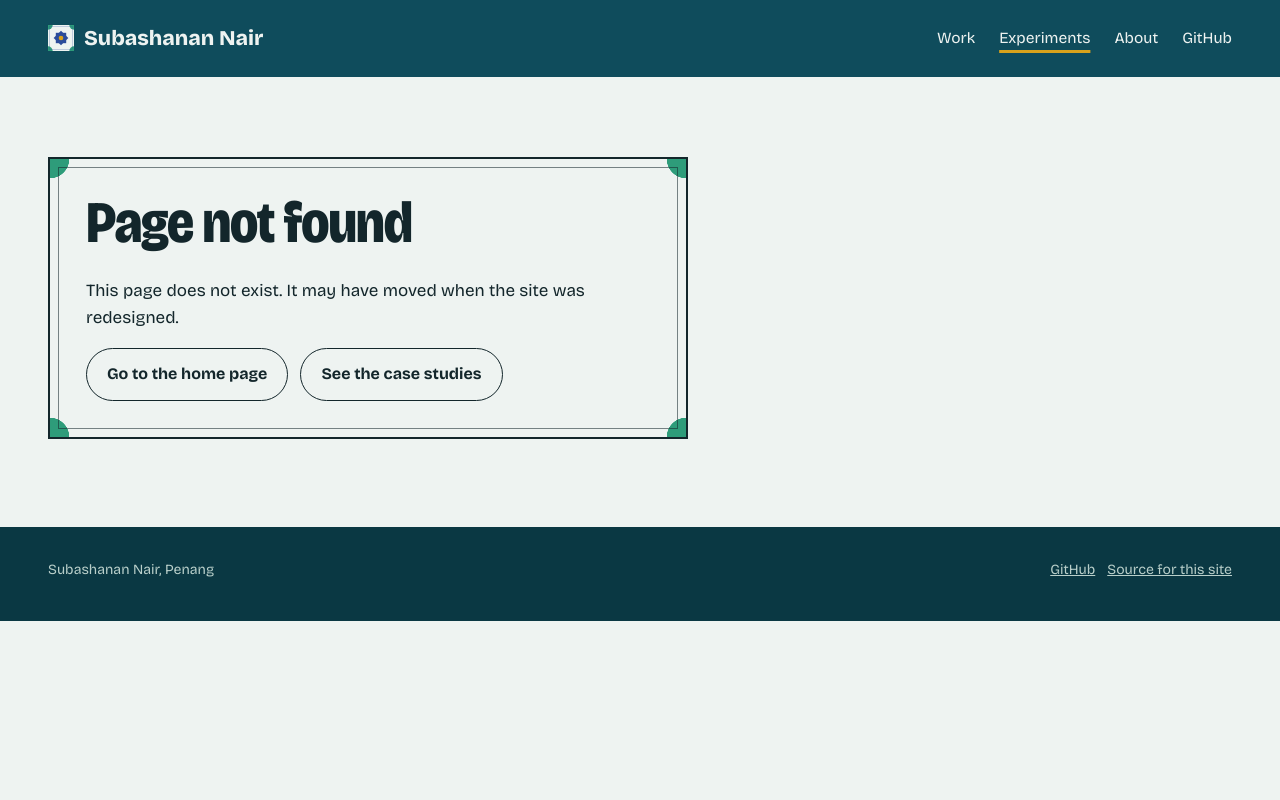
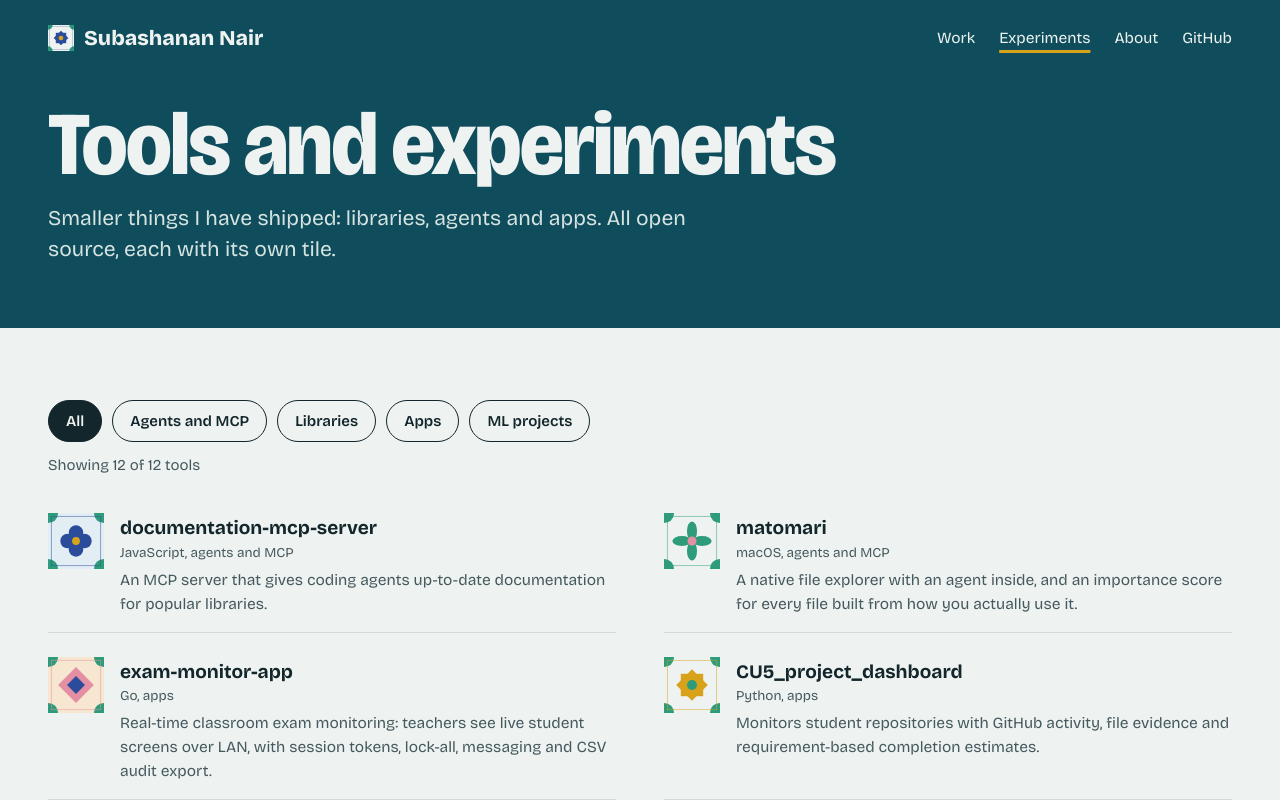
Before and after one commit to SubaashNair/subashanan-nair-portfolio, a Next.js app in the folder apps/web/: page /experiments in a window 1280 px wide. Before the commit this address had no page. Shown: the top 800 px of the page. Built offline with nearby package versions, Linux system fonts and the light colour scheme.

Commit message:
feat: add experiments and about pages

```diff
--- /dev/null
+++ b/apps/web/src/app/experiments/page.tsx
@@ -0,0 +1,30 @@
+import type { Metadata } from "next";
+
+import { ExperimentList } from "@/components/experiments/experiment-list";
+
+export const metadata: Metadata = { title: "Tools and experiments", description: "Libraries, agents and apps Subashanan Nair has shipped. All open source." };
+
+export default function ExperimentsPage() {
+  return (
+    <>
+      <div className="top">
+        <div className="wrap">
+          <div className="page-hero solo">
+            <div>
+              <h1>Tools and experiments</h1>
+              <p className="lede">Smaller things I have shipped: libraries, agents and apps. All open source, each with its own tile.</p>
+            </div>
+          </div>
+        </div>
+      </div>
+      <main id="main">
+        <div className="wrap page-end">
+          <section className="part" aria-labelledby="list-h">
+            <h2 id="list-h" className="sr">All tools</h2>
+            <ExperimentList />
+          </section>
+        </div>
+      </main>
+    </>
+  );
+}
--- /dev/null
+++ b/apps/web/src/components/experiments/experiment-list.tsx
@@ -0,0 +1,39 @@
+"use client";
+
+import { useState, useSyncExternalStore } from "react";
+
+import { ToggleGroup } from "@/components/ui/toggle-group";
+import { EXPERIMENT_CATEGORIES, experiments } from "@/content/experiments";
+
+import { ToolItem } from "./tool-item";
+
+const ALL = "all";
+const noop = () => () => {};
+
+export function ExperimentList() {
+  // False on the server and true in the browser, so a no-JavaScript visitor sees every tool and no dead buttons.
+  const hydrated = useSyncExternalStore(noop, () => true, () => false);
+  const [filter, setFilter] = useState<ReadonlySet<string>>(new Set([ALL]));
+
+  const active = [...filter][0] ?? ALL;
+  const shown = active === ALL ? experiments : experiments.filter((e) => e.category === active);
+
+  return (
+    <>
+      {hydrated && (
+        <>
+          <ToggleGroup
+            label="Filter by category"
+            mode="single"
+            className="filters"
+            pressed={filter}
+            onChange={setFilter}
+            items={[{ id: ALL, label: "All" }, ...EXPERIMENT_CATEGORIES.map((c) => ({ id: c.id, label: c.label }))]}
+          />
+          <p className="count" aria-live="polite">Showing {shown.length} of {experiments.length} tools</p>
+        </>
+      )}
+      <ul className="tools">{shown.map((e) => <ToolItem key={e.name} experiment={e} />)}</ul>
+    </>
+  );
+}
```
Also changed, not shown: apps/web/src/app/about/page.tsx (added, +46 -0 lines), 2 other files (tests, documents, lock files or other folders).
